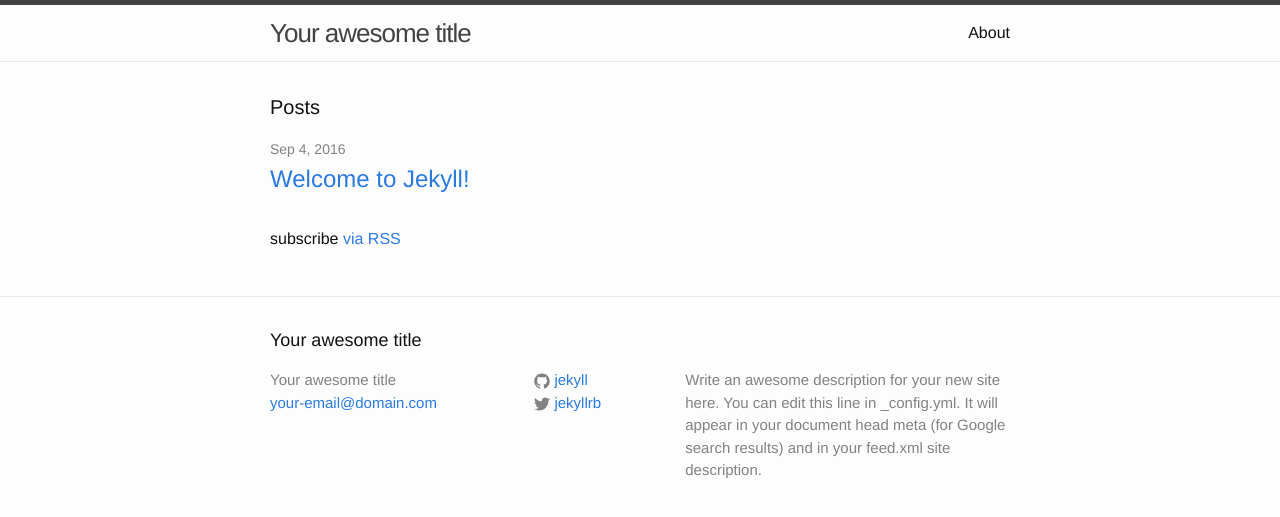
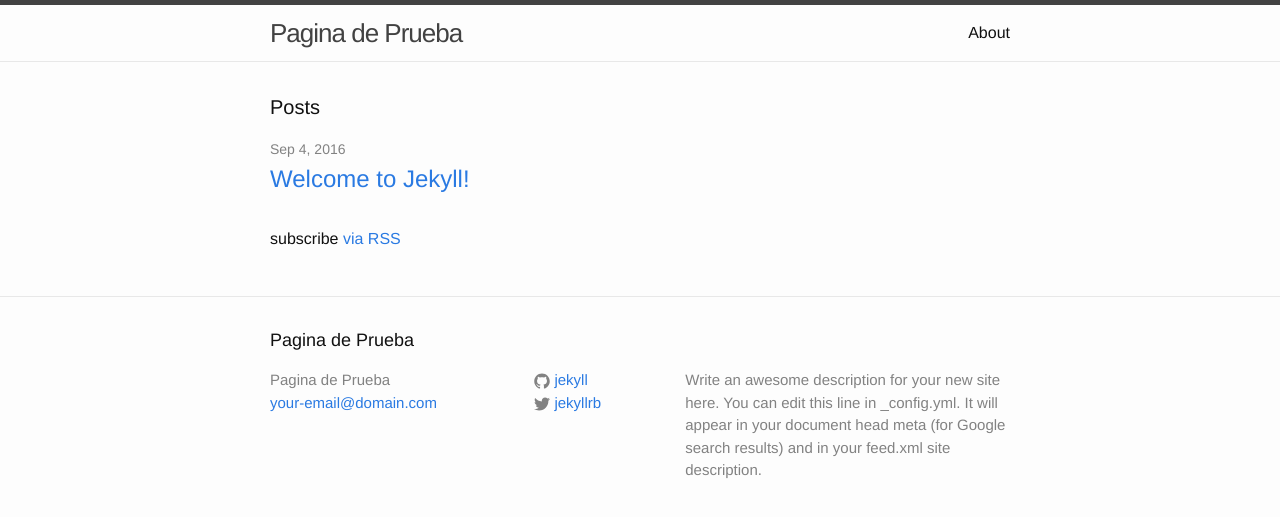
Before and after one commit to NoSens29/NoSens29.github.io, a Jekyll site: the page built from index.html, in a window 1280 px wide. Shown: the top 517 px of the page. Built offline with Jekyll 4.4.1, drawn with Linux system fonts in a browser that asks for light colours.

Commit message:
Update _config.yml

```diff
--- a/_config.yml
+++ b/_config.yml
@@ -6,7 +6,7 @@
 # 'jekyll serve'. If you change this file, please restart the server process.
 
 # Site settings
-title: Your awesome title
+title: Pagina de Prueba
 email: your-email@domain.com
 description: > # this means to ignore newlines until "baseurl:"
   Write an awesome description for your new site here. You can edit this
```
